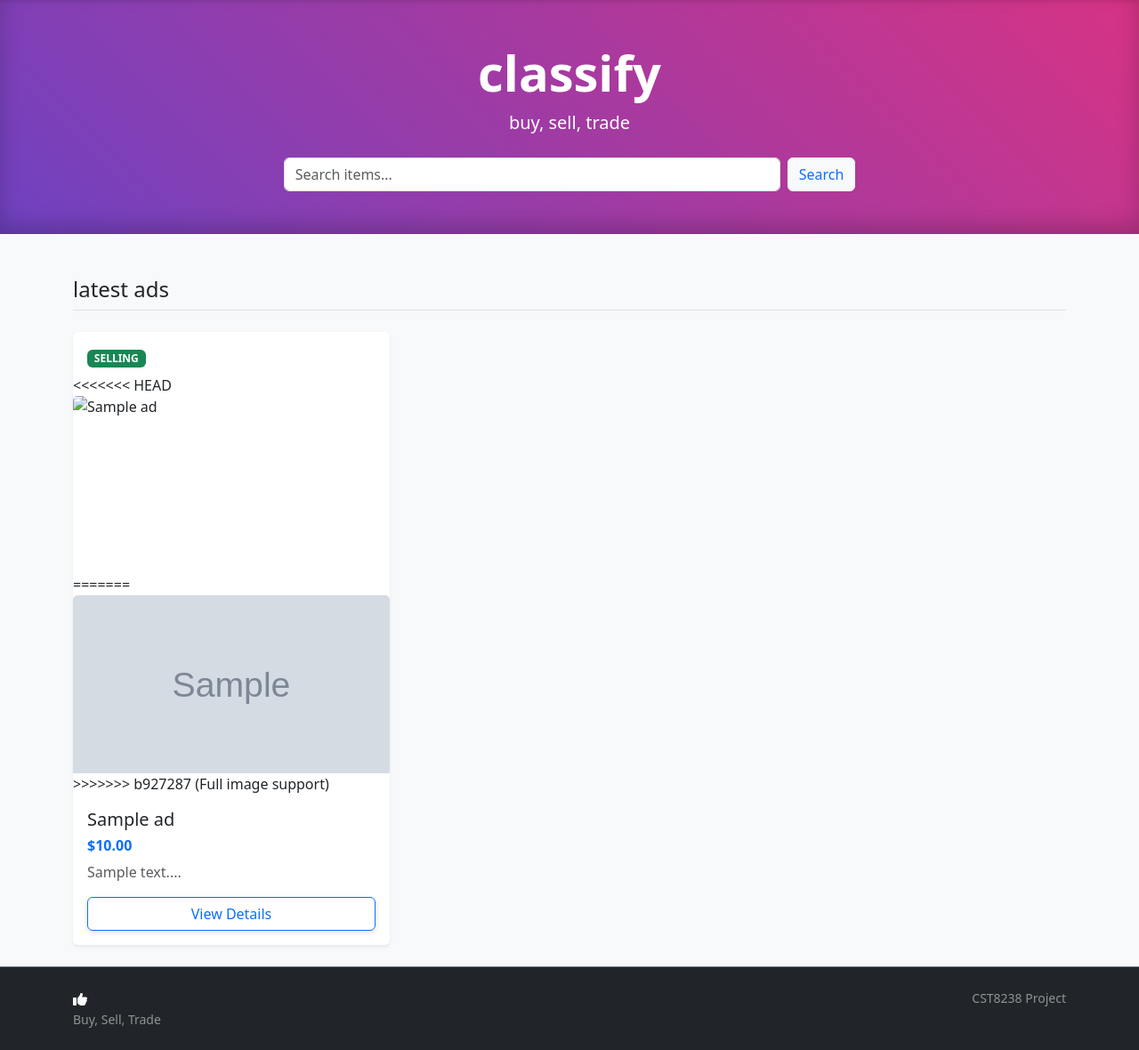
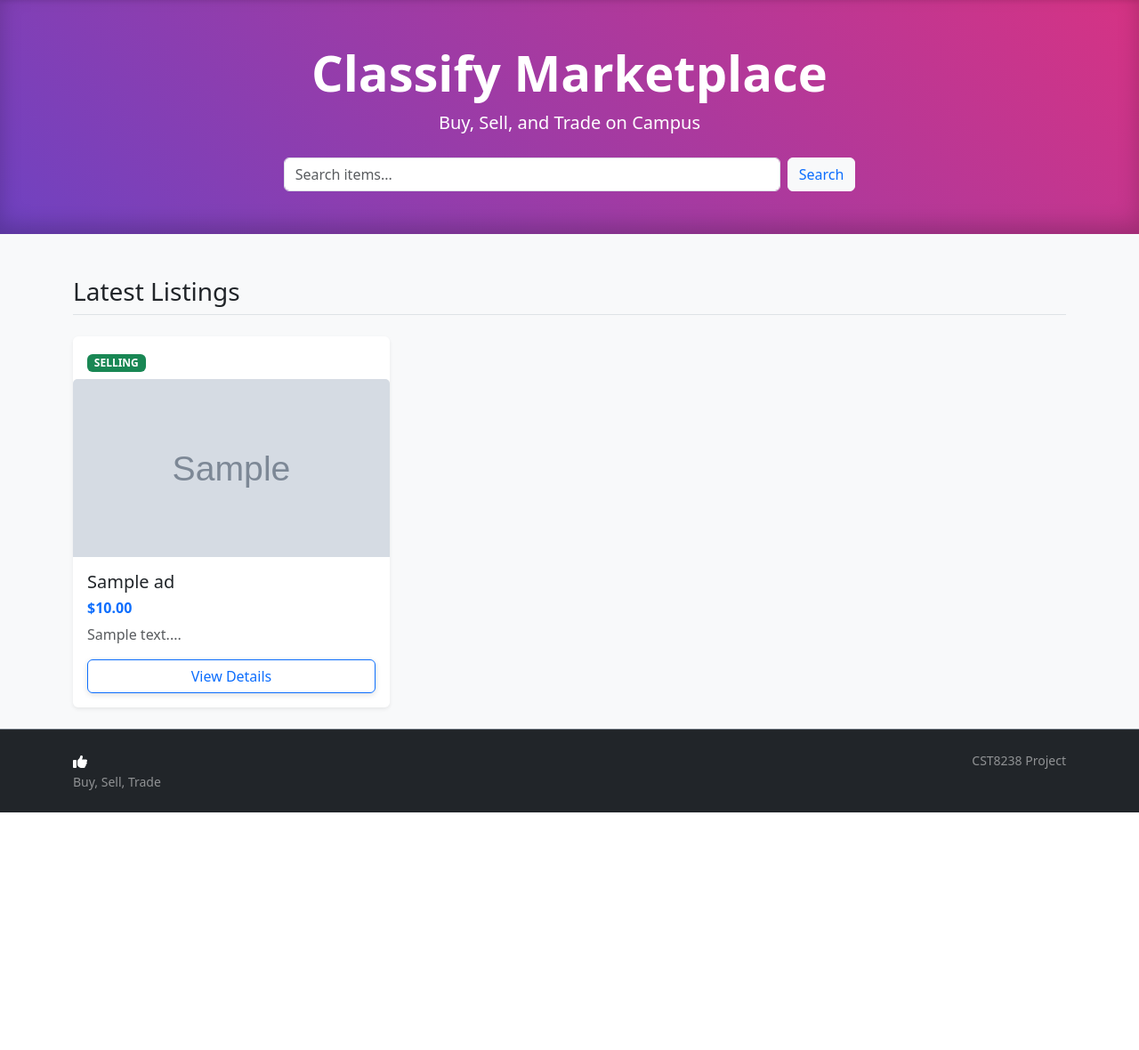
Before and after one commit to jmslee1/classify, a PHP site: page / in a window 1280 px wide. Shown: the part 62-1242 px from the top of the page at 89% size. After the commit the page ends 975 px from the top, so only its background shows below. Run offline with PHP 8.4, Linux system fonts and the light colour scheme; tables that the repository leaves empty hold one stand-in row (values such as "Sample post"); grey boxes marked "Sample" are stand-in pictures; some libraries are stand-ins or nearby versions.

Commit message:
Added image support

```diff
--- a/includes/db_connect.php
+++ b/includes/db_connect.php
@@ -7,7 +7,7 @@ $credentials_to_try = [
     ['localhost','3306', 'root', ''],         // 1. Windows XAMPP/Linux
     ['localhost','8889', 'root', 'root'],     // 2. Mac MAMP
     ['localhost','3306', 'root', 'root'],     // 3. Linux/Mac
-    ['127.0.0.1','3306', 'root', '']        // 4. Linux
+    ['127.0.0.1','3306', 'mikeos', '']        // 4. Linux
     // add your servers
 ];
 
--- a/index.php
+++ b/index.php
@@ -1,6 +1,6 @@
 <?php
 /*
- * CST8238 - Final Project: classify market
+ * CST8238 - Final Project: Classify Marketplace
  * Description: Main landing page displaying active ad listings.
  */
 
@@ -29,20 +29,6 @@ foreach($ads as $ad) {
     $title = htmlspecialchars($ad['post_title']);
     $price = htmlspecialchars($ad['price']);
     $desc = htmlspecialchars(substr($ad['post_detail'], 0, 80)) . "...";
-    // get main image if present
-    $img_stmt = $pdo->prepare("SELECT image_url FROM images WHERE ad_id = ? AND is_main_image = 1 LIMIT 1");
-    $img_stmt->execute([$id]);
-    $img_row = $img_stmt->fetch();
-    if ($img_row) {
-        $possible_path = __DIR__ . '/uploads/' . $img_row['image_url'];
-        if (file_exists($possible_path)) {
-            $img_src = 'uploads/' . $img_row['image_url'];
-        } else {
-            $img_src = 'https://via.placeholder.com/300x200';
-        }
-    } else {
-        $img_src = 'https://via.placeholder.com/300x200';
-    }
 
     if(isset($ad['image_url']))
         $image = "uploads/".$ad['image_url'];
@@ -63,11 +49,7 @@ foreach($ads as $ad) {
             <div class="card-header bg-transparent border-bottom-0 pt-3">
                 $badge
             </div>
-<<<<<<< HEAD
-            <img src="$img_src" class="card-img-top" alt="$title">
-=======
             <img src="$image" class="card-img-top" alt="$title">
->>>>>>> b927287 (Full image support)
             <div class="card-body d-flex flex-column">
                 <h5 class="card-title">$title</h5>
                 <h6 class="text-primary fw-bold">$$price</h6>
@@ -87,8 +69,8 @@ if (empty($ads_html)) {
 echo <<<_END
 <div class="bg-custom-hero text-white text-center py-5 mb-5">
     <div class="container">
-        <h1 class="display-4 fw-bold">classify</h1>
-        <p class="lead">buy, sell, trade</p>
+        <h1 class="display-4 fw-bold">Classify Marketplace</h1>
+        <p class="lead">Buy, Sell, and Trade on Campus</p>
         <form class="d-flex justify-content-center mt-4" action="index.php" method="get">
             <input class="form-control w-50 me-2" type="search" name="q" placeholder="Search items..." value="$search_term">
             <button class="btn btn-light text-primary" type="submit">Search</button>
@@ -97,7 +79,7 @@ echo <<<_END
 </div>
 
 <div class="container">
-    <h4 class="mb-4 border-bottom pb-2">latest ads</h4>
+    <h3 class="mb-4 border-bottom pb-2">Latest Listings</h3>
     <div class="row">
         $ads_html
     </div>
```
Also changed, not shown: ad_details.php (+0 -21 lines), delete_ad.php (+15 -1 lines).
